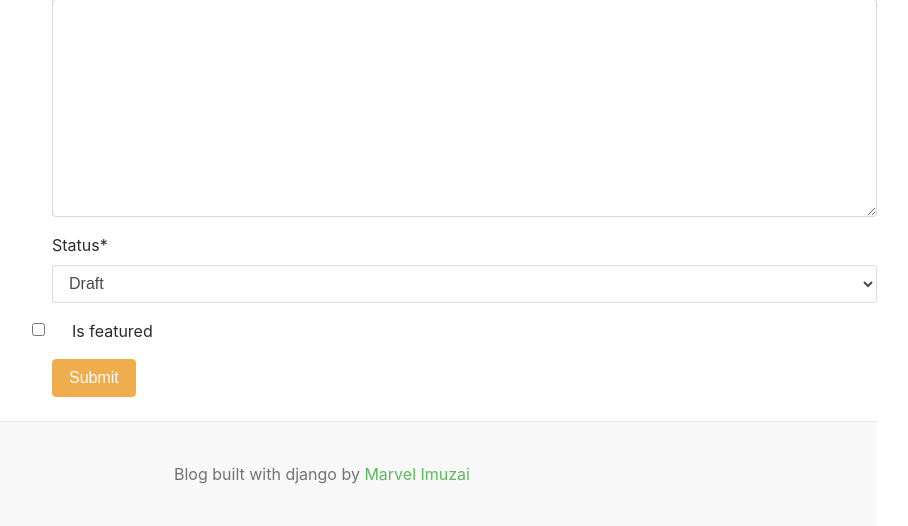
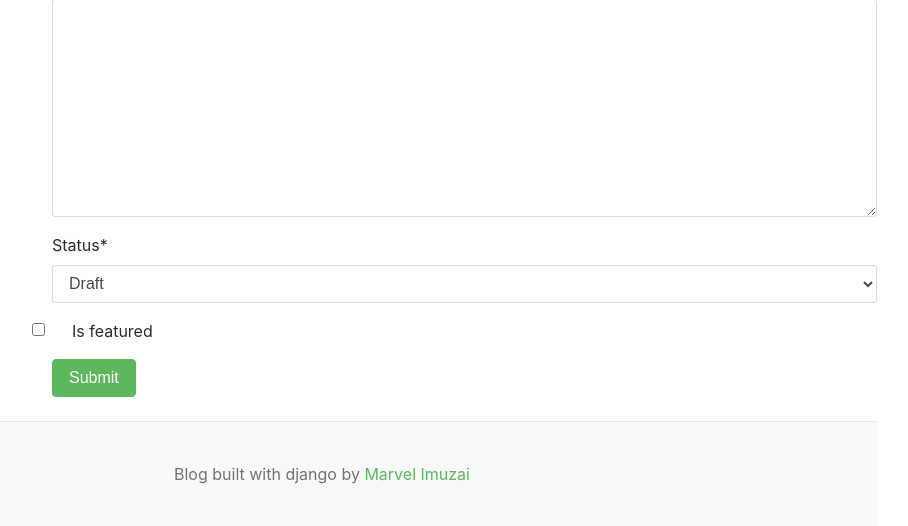
Before and after one commit to MarvelImuzai-001/lets-talk-blog-django, a Django app: page /dashboard/posts/add in a window 1280 px wide. Shown: the part 735-1261 px from the top of the page, without its empty margins (318-1226 px from the left). Run offline with Django 4.2, Linux system fonts and the light colour scheme; a user stored in the database is signed in; data comes from the database, SQL or seed files in the repository; both versions use the stored data as it was after the commit; some libraries are stand-ins or nearby versions.

Commit message:
template changes

```diff
--- a/templates/dashboard/add_category.html
+++ b/templates/dashboard/add_category.html
@@ -9,7 +9,7 @@
         <form action="{% url "add_category" %}" method="POST" style="width:500px;">
             {% csrf_token %}
             {{form | crispy}}
-            <button type="submit" class="btn btn-warning">Submit</button>
+            <button type="submit" class="btn btn-success">Submit</button>
         </form>
         <br>
     </div>
--- a/templates/dashboard/add_posts.html
+++ b/templates/dashboard/add_posts.html
@@ -9,7 +9,7 @@
         <form action="{% url "add_posts" %}" method="POST" enctype="multipart/form-data">
             {% csrf_token %}
             {{form | crispy}}
-            <button type="submit" class="btn btn-warning">Submit</button>
+            <button type="submit" class="btn btn-success">Submit</button>
         </form>
         <br>
     </div>
--- a/templates/dashboard/add_users.html
+++ b/templates/dashboard/add_users.html
@@ -10,7 +10,7 @@
         <form action="{% url "add_users" %}" method="POST">
             {% csrf_token %}
             {{form | crispy}}
-            <button type="submit" class="btn btn-warning">Submit</button>
+            <button type="submit" class="btn btn-success">Submit</button>
         </form>
         <br>
         {% else %}
--- a/templates/dashboard/edit_category.html
+++ b/templates/dashboard/edit_category.html
@@ -9,7 +9,7 @@
         <form action="{% url "edit_category" category.id %}" method="POST" style="width:500px;">
             {% csrf_token %}
             {{form | crispy}}
-            <button type="submit" class="btn btn-warning">Submit</button>
+            <button type="submit" class="btn btn-success">Submit</button>
         </form>
         <br>
     </div>
--- a/templates/dashboard/edit_posts.html
+++ b/templates/dashboard/edit_posts.html
@@ -9,7 +9,7 @@
         <form action="{% url "edit_posts" post.id %}" method="POST" enctype="multipart/form-data">
             {% csrf_token %}
             {{form | crispy}}
-            <button type="submit" class="btn btn-warning">Submit</button>
+            <button type="submit" class="btn btn-success">Submit</button>
         </form>
         <br>
     </div>
--- a/templates/dashboard/edit_users.html
+++ b/templates/dashboard/edit_users.html
@@ -10,7 +10,7 @@
         <form action="#" method="POST">
             {% csrf_token %}
             {{form | crispy}}
-            <button type="submit" class="btn btn-warning">Submit</button>
+            <button type="submit" class="btn btn-success">Submit</button>
         </form>
         <br>
         {% else %}
```
Also changed, not shown: db.sqlite3.
